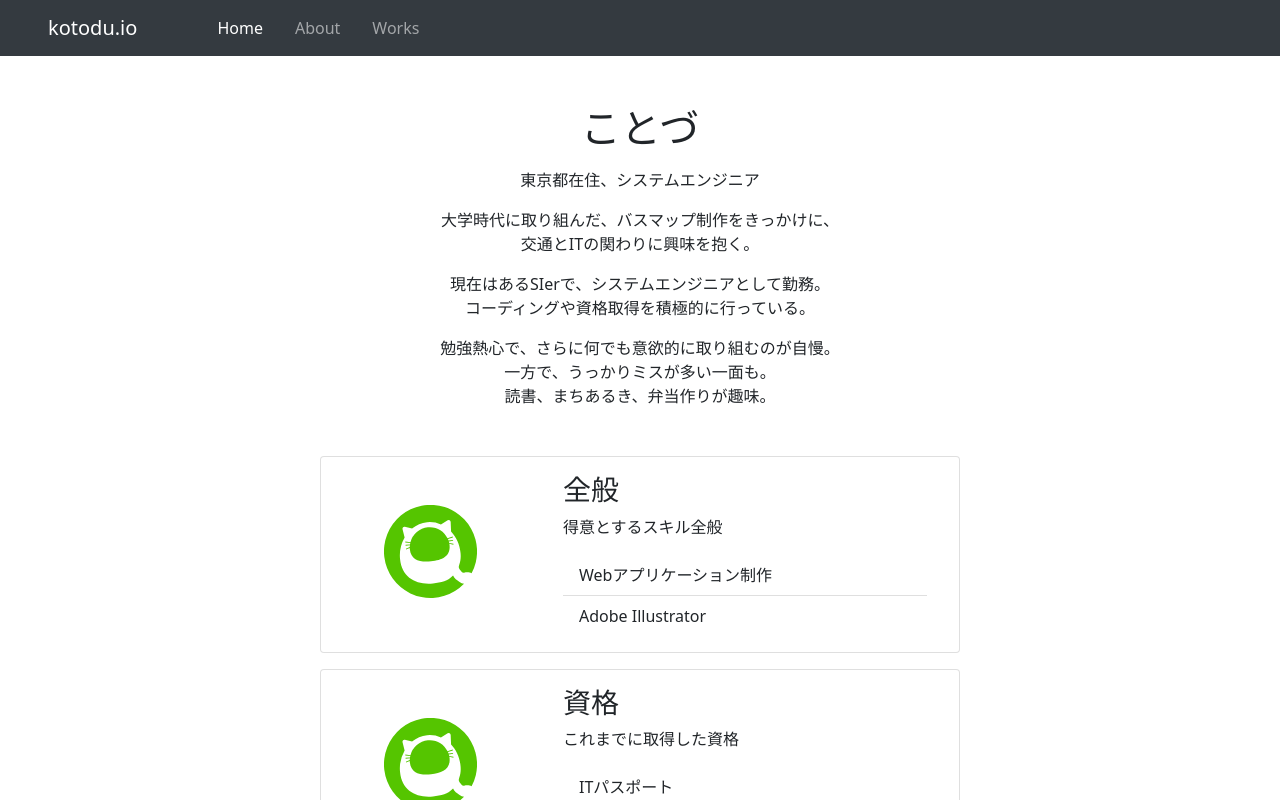
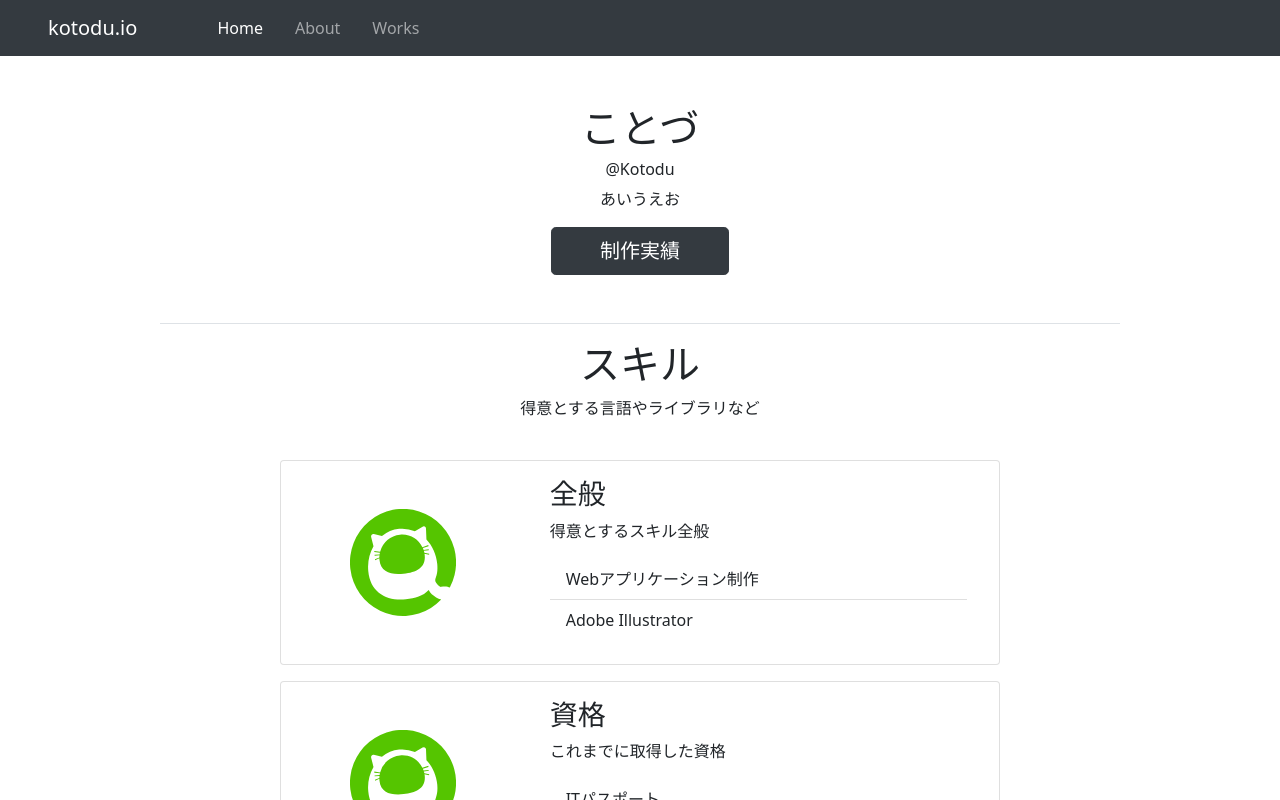
Before and after one commit to kotodu/kotodu.github.io, a Vue app: page /about in a window 1280 px wide. Shown: the top 800 px of the page. Built offline with nearby package versions, Linux system fonts and the light colour scheme.

Commit message:
HTML構造の整理

```diff
--- a/src/views/About.vue
+++ b/src/views/About.vue
@@ -1,23 +1,43 @@
 <template>
     <div class="about">
-        <div class="my-5 text-center">
-            <h1 class="my-3">ことづ</h1>
-            <p>東京都在住、システムエンジニア</p>
-            <p>
-                大学時代に取り組んだ、バスマップ制作をきっかけに、<br>
-                交通とITの関わりに興味を抱く。
-            </p>
-            <p>
-                現在はあるSIerで、システムエンジニアとして勤務。<br>
-                コーディングや資格取得を積極的に行っている。
-            </p>
-            <p>
-                勉強熱心で、さらに何でも意欲的に取り組むのが自慢。<br>
-                一方で、うっかりミスが多い一面も。<br>
-                読書、まちあるき、弁当作りが趣味。
-            </p>
+        <main>
+            <!-- 自己紹介セクション -->
+            <section
+            class="my-5 text-center">
+                <h1>ことづ</h1>
+                <h6 class="read">@Kotodu</h6>
+
+                <!-- 段落数分増やす -->
+                <p
+                v-for="text in introduceText"
+                :key="text"
+                v-text="text"
+                />
+
+                <!-- worksへのボタン -->
+                <a
+                href="/works"
+                class="text-decoration-none">
+                    <button
+                    type="button"
+                    class="btn btn-dark btn-lg px-5"
+                    >
+                        制作実績
+                    </button>
+                </a>
+            </section>
+
+            <!-- スキル紹介セクション -->
+            <section
+            class="my-5 py-3 mx-auto w-75 border-top">
+                <!-- ヘッダー -->
+                <div class="text-center">
+                    <h1>スキル</h1>
+                    <p class="read">得意とする言語やライブラリなど</p>
                 </div>
-        <div class="w-50 mx-auto">
+
+                <!-- コンテンツ -->
+                <div class="w-75 mx-auto py-2">
                     <digest-box
                     title="全般"
                     description="得意とするスキル全般"
@@ -61,6 +81,8 @@
                     :lists="gis"
                     />
                 </div>
+            </section>
+        </main>
     </div>
 </template>
 <script lang="ts">
@@ -105,6 +127,9 @@ export default defineComponent({
         const gis = [
             "OpenStreetMap"
         ];
+        const introduceText = [
+            "あいうえお"
+        ];
         return {
             certifications,
             skills,
@@ -112,7 +137,8 @@ export default defineComponent({
             fws,
             envs,
             dbs,
-            gis
+            gis,
+            introduceText
         }
     },
     components:{
--- a/src/views/Home.vue
+++ b/src/views/Home.vue
@@ -1,7 +1,8 @@
 <template>
     <div class="home">
         <home-header/>
-        <div class="text-center">
+        <!-- aboutへのボタン -->
+        <section class="text-center">
             <a
             href="/about"
             class="text-decoration-none">
@@ -12,8 +13,10 @@
                     ことづについて
                 </button>
             </a>
-        </div>
-        <div
+        </section>
+
+        <!-- SNSリスト -->
+        <section
         id="icons"
         class="text-center container d-flex w-50"
         >
@@ -34,7 +37,7 @@
                 pText="Qiita : @kotodu"
                 />
             </div>
-        </div>
+        </section>
     </div>
 </template>
 
--- a/src/views/Works.vue
+++ b/src/views/Works.vue
@@ -2,6 +2,7 @@
     <div class="works">
         <main>
             <!-- 主な制作物 -->
+            <section>
                 <!-- ヘッダー -->
                 <div class="text-center my-5">
                     <h1>主な制作物</h1>
@@ -41,9 +42,10 @@
                         />
                     </div>
                 </div>
+            </section>
 
             <!-- その他制作物 -->
-            <div
+            <section
             class="my-5 py-3 mx-auto text-center w-75 border-top">
                 <!-- ヘッダー -->
                 <div class="mx-auto">
@@ -57,7 +59,7 @@
                     :lists="otherWorks"
                     />
                 </div>
-            </div>
+            </section>
         </main>
         <footer class="text-center my-5">
             <a
```
Lines whose indentation alone changed are shown as unchanged.
